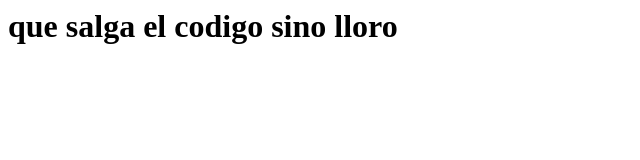
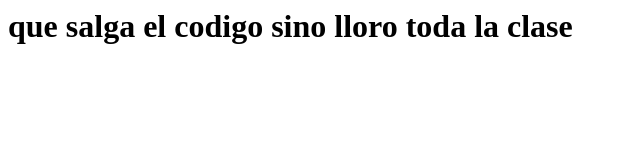
Before and after one commit to fer0908/canelita, a plain HTML site: page index.html in a window 1280 px wide. Shown: the whole page, without its empty margins (0-640 px from the left). Drawn offline with Linux system fonts and the light colour scheme.

Commit message:
CLASELAB

```diff
--- a/index.html
+++ b/index.html
@@ -1,5 +1,5 @@
 <html>
     <body>
-        <h1>que salga el codigo sino lloro</h1>
+        <h1>que salga el codigo sino lloro toda la clase</h1>
         </body>
 </html>
```
